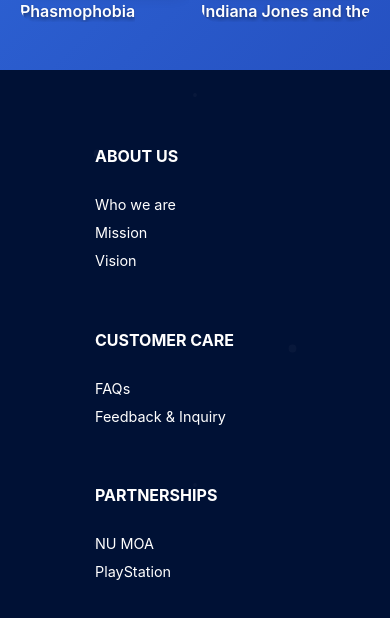
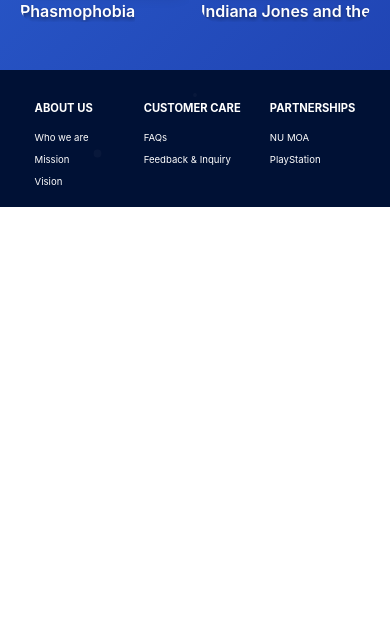
Before and after one commit to Blyn04/gamenation, a React (Create React App) app: page / in a window 390 px wide. Shown: the part 3454-4072 px from the top of the page. After the commit the page ends 3661 px from the top, so only its background shows below. Built offline with nearby package versions, Linux system fonts and the light colour scheme.

Commit message:
FOOTER RESPONSIVE

```diff
--- a/src/styles/customsStyle/Footer.css
+++ b/src/styles/customsStyle/Footer.css
@@ -44,15 +44,49 @@
   text-decoration: underline;
 }
 
-/* Responsive Styles */
+/* Mobile responsive - keep 3 columns but make smaller */
 @media (max-width: 768px) {
   .footer {
-    flex-direction: column;
-    align-items: center;
-    text-align: center;
+    padding: 20px 30px;
   }
 
   .footer-section {
-    margin: 15px 0;
+    min-width: 120px;
+  }
+
+  .footer-title {
+    font-size: 0.8rem;
+    margin-bottom: 12px;
+  }
+
+  .footer-section ul li a {
+    font-size: 0.7rem;
+  }
+
+  .footer-section ul li {
+    margin: 4px 0;
   }
 }
+
+@media (max-width: 480px) {
+  .footer {
+    padding: 16px 20px;
+  }
+
+  .footer-section {
+    min-width: 80px;
+  }
+
+  .footer-title {
+    font-size: 0.7rem;
+    margin-bottom: 8px;
+  }
+
+  .footer-section ul li a {
+    font-size: 0.6rem;
+  }
+
+  .footer-section ul li {
+    margin: 2px 0;
+  }
+}
```
